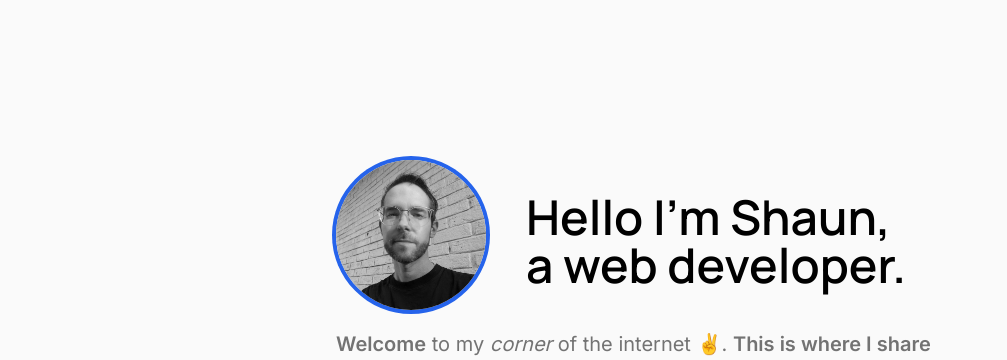
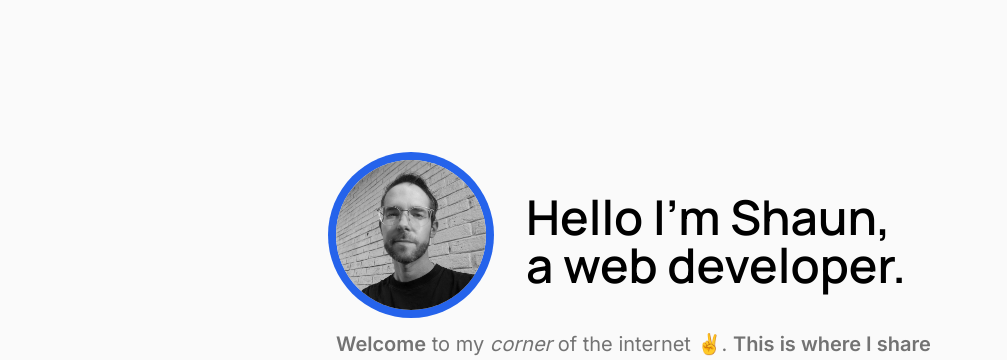
Before and after one commit to clovertwin/portfolio-site, a Next.js app: page / in a window 1280 px wide. Shown: the top 360 px of the page, without its empty margins (0-1007 px from the left). Built offline with nearby package versions, Linux system fonts and the light colour scheme.

Commit message:
increase size of image ring

```diff
--- a/pages/index.js
+++ b/pages/index.js
@@ -7,7 +7,7 @@ export default function Home() {
         <div>
           <section>
             <div className="flex flex-col items-center justify-center sm:space-x-10 sm:flex-row sm:justify-start">
-              <div className="rounded-full h-[150px] w-[150px] overflow-hidden ring-4 ring-blue-600">
+              <div className="rounded-full h-[150px] w-[150px] overflow-hidden ring-8 ring-blue-600">
                 <Image
                   alt="picture of me"
                   src="/images/profile-pic.jpg"
```
